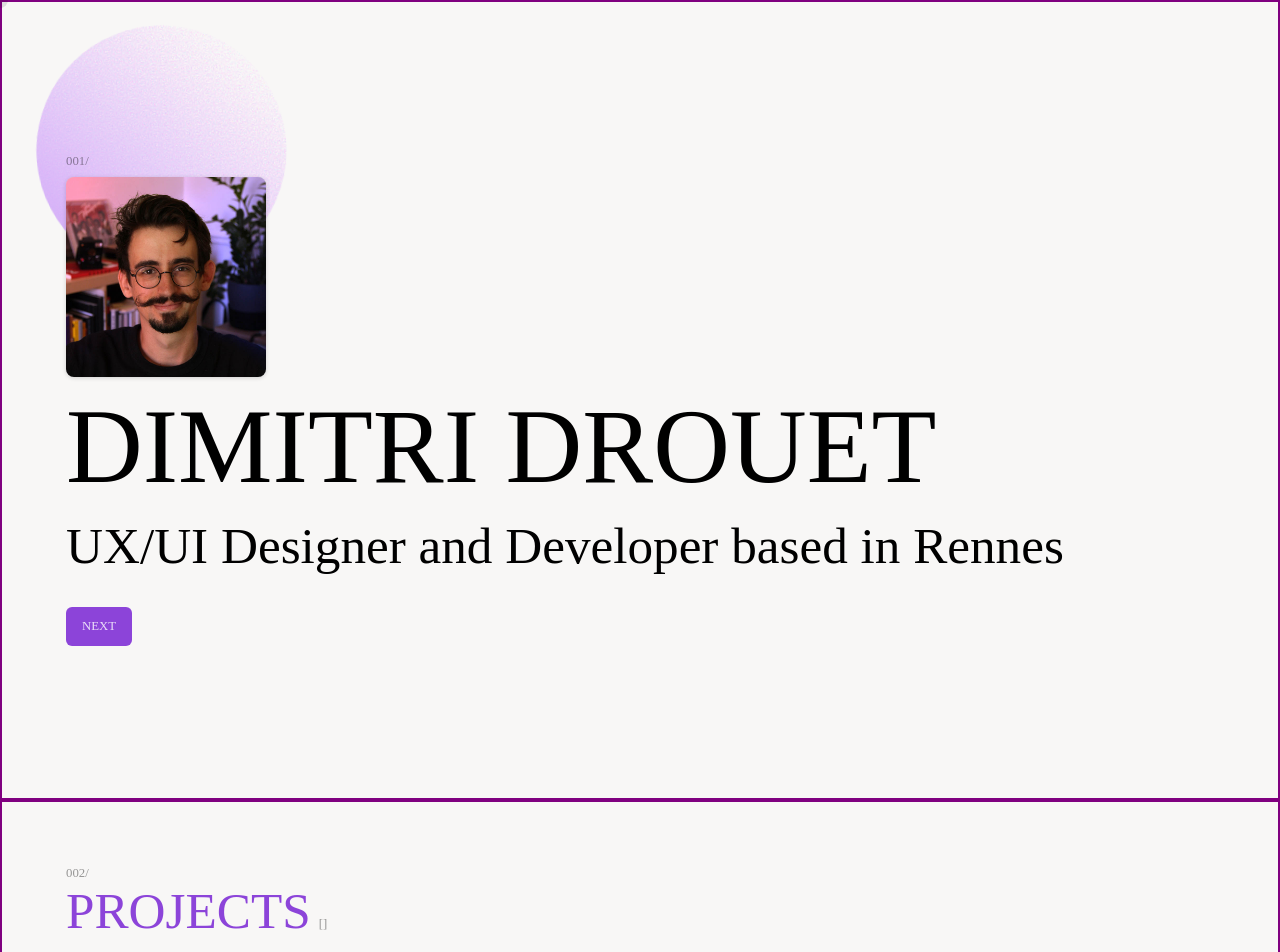
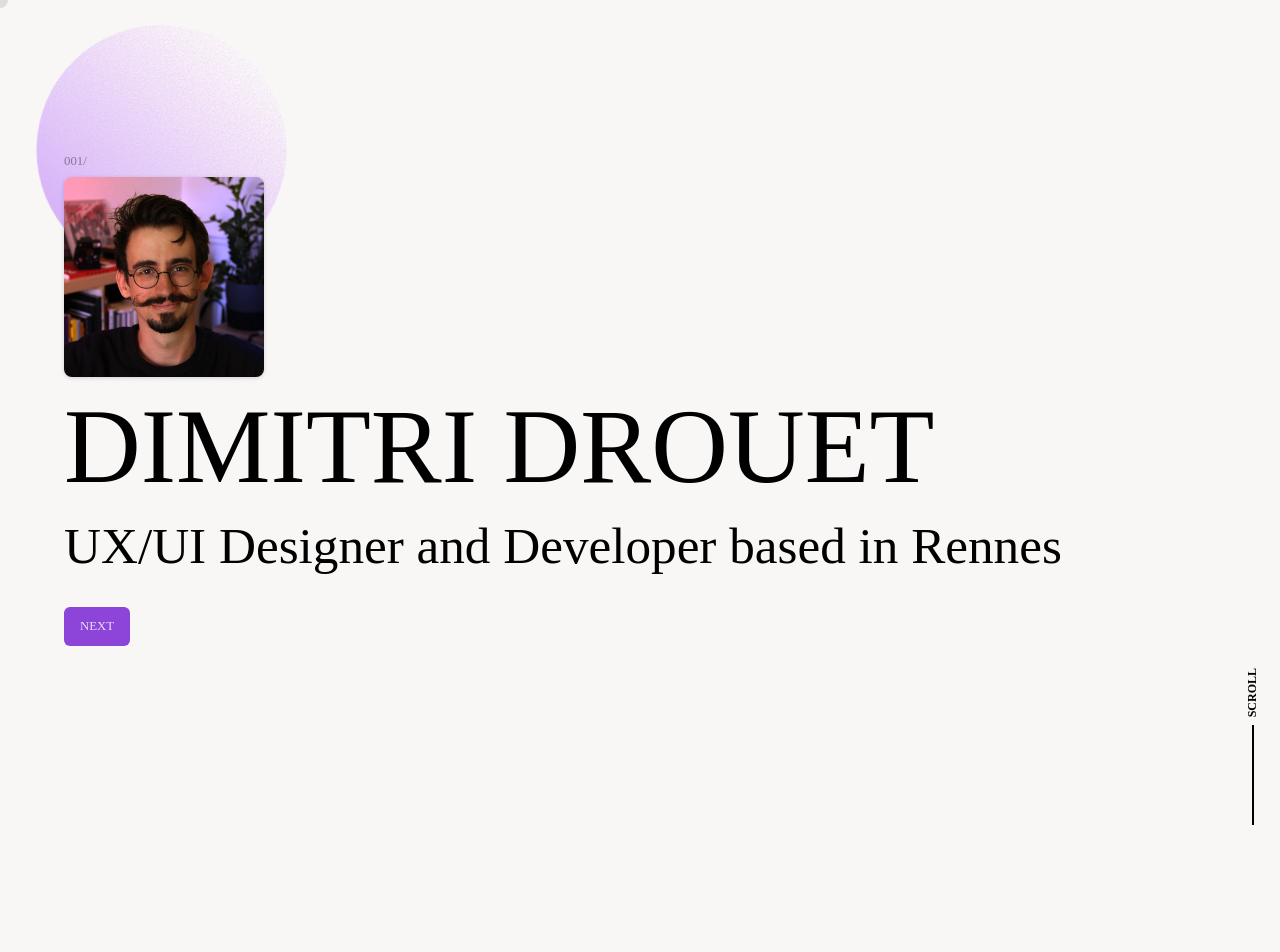
Before and after one commit to DindieWestWood/dimitridrouet.com, a React (Vite) app: page / in a window 1280 px wide. Shown: the top 952 px of the page. Built offline with nearby package versions, Linux system fonts and the light colour scheme.

Commit message:
Modification du cursor

```diff
--- a/src/assets/scripts/utils.tsx
+++ b/src/assets/scripts/utils.tsx
@@ -7,7 +7,8 @@ export const CLASSES = {
   ACTIVE_EFFECT: "active-effect",
   ACTIVE: "active",
   INDEX: "index",
-  BACKGROUND_SHAPE: "background-shape"
+  BACKGROUND_SHAPE: "background-shape",
+  ONE_LINE: "one-line"
 }
 
 export interface Position {
--- /dev/null
+++ b/src/component/cursor-trigger/cursor-trigger.tsx
@@ -0,0 +1,31 @@
+import { ReactNode, RefObject } from "react";
+import { CursorControl } from "../cursor/Cursor";
+
+export enum CursorStyle {
+  POINTER= "pointer",
+  GRAB= "grab",
+  GRABBING= "grabbing"
+}
+
+export interface CursorTriggerProps {
+  style?: CursorStyle;
+  children?: ReactNode;
+  cursorRef?: RefObject<CursorControl>;
+  toolip?: ReactNode;
+}
+
+const CLASSES = {
+  HOST: "cursor-trigger"
+}
+
+export default function CursorTrigger({style = CursorStyle.POINTER, cursorRef, children, toolip}: CursorTriggerProps) {
+
+  const handleEnter = () => cursorRef?.current?.open(toolip);
+  const handleLeave = () => cursorRef?.current?.close();
+
+  return (
+    <div className={CLASSES.HOST} onMouseEnter={handleEnter} onMouseLeave={handleLeave} style={{cursor: style}}>
+      {children}
+    </div>
+  );
+}
--- a/src/component/cursor/Cursor.scss
+++ b/src/component/cursor/Cursor.scss
@@ -7,32 +7,5 @@
   justify-content: center;
   z-index: $cursor-elevation;
   pointer-events: none;
+  opacity: .1;
 }
-
-.cursor-pointer {
-  position: absolute;
-  width: 1rem;
-  height: 1rem;
-
-  background-color: rgba(0, 0, 0, .1);
-  border-radius: 50%;
-}
-
-.cursor-tooltip {
-  position: absolute;
-  width: fit-content;
-  height: fit-content;
-
-  padding: 1rem;
-
-  background-color: rgba(0, 0, 0, .1);
-  border-radius: .5rem;
-
-  scale: 0;
-}
-
-.open {
-  .cursor-pointer {
-    transform: scale(1.5);
-  }
-}
--- a/src/component/cursor/Cursor.tsx
+++ b/src/component/cursor/Cursor.tsx
@@ -1,13 +1,13 @@
 import { ReactNode, forwardRef, useEffect, useImperativeHandle, useRef, useState } from "react";
 import { DEFAULT_POSITION, Position, Translation } from "../../assets/scripts/utils";
 import "./Cursor.scss";
-import { Back, gsap } from "gsap";
-
+import { Power3, gsap } from "gsap";
+import CursorPointer, { open as openCursor, close as closeCursor } from "./cursor-pointer/cursor-pointer";
+import CursorTooltip from "./cursor-tooltip/cursor-tooltip";
+import { CLASSES as TOOLTIP_CLASSES } from "./cursor-tooltip/cursor-tooltip";
 
 const CLASSES = {
-  HOST: "cursor",
-  POINTER: "cursor-pointer",
-  TOOLTIP: "cursor-tooltip"
+  HOST: "cursor"
 }
 
 const DEFAULT_TRANSLATION: Translation = {
@@ -25,15 +25,12 @@ export interface CursorControl {
 export const Cursor = forwardRef<CursorControl, CursorProps>((props, ref) => {
   const [targetPosition, setTargetPosition] = useState<Position>(DEFAULT_POSITION);
   const [renderedPosition, setRenderedPosition] = useState<Position>(DEFAULT_POSITION);
-  const [tooltip, setTooltip] = useState<ReactNode>(null);
 
-  const pointerTimelineRef = useRef<gsap.core.Timeline>(gsap.timeline());
-  const tooltipTimelineRef = useRef<gsap.core.Timeline>(gsap.timeline());
-  const tooltipRef = useRef<HTMLDivElement>(null);
+  const tooltipRef = useRef<CursorControl>(null);
   const positionRef = useRef<Position>(renderedPosition);
   const translationRef = useRef<Translation>(DEFAULT_TRANSLATION);
   const requestRef = useRef<number>();
-  const speed = .067;
+  const speed = .1;
 
 
   const handleMouseMove = (e: MouseEvent) => {
@@ -79,7 +76,7 @@ export const Cursor = forwardRef<CursorControl, CursorProps>((props, ref) => {
 
     const newTranslation = { x: cTx + dTx, y: cTy + dTy, z: 0 }
     translationRef.current = newTranslation;
-    if (tooltipRef) gsap.set(tooltipRef.current, { x: ` ${newTranslation.x}%`, y: `${newTranslation.y}%`, transformOrigin: origin });
+    if (tooltipRef) gsap.set(`.${TOOLTIP_CLASSES.HOST}`, { x: ` ${newTranslation.x}%`, y: `${newTranslation.y}%`, transformOrigin: origin });
   }
 
   const animate = () => {
@@ -90,24 +87,17 @@ export const Cursor = forwardRef<CursorControl, CursorProps>((props, ref) => {
   }
 
   const open = (tt?: ReactNode) => {
-    pointerTimelineRef?.current.kill();
-    pointerTimelineRef.current = gsap.timeline();
-    pointerTimelineRef.current.to(`.${CLASSES.POINTER}`,  { duration: .4, ease: Back.easeOut.config(3), scale: 2 });
-
-    if (tt) {
-      tooltipTimelineRef?.current
-        .call(() => setTooltip(tt))
-        .to(`.${CLASSES.TOOLTIP}`, { duration: .6, ease: Back.easeOut.config(3), scale: 1 });
-    }
+    gsap.killTweensOf(`.${CLASSES.HOST}`, "opacity");
+    gsap.to(`.${CLASSES.HOST}`, { duration: .3, ease: Power3.easeInOut, opacity: .8 });
+    openCursor();
+    if (tt) tooltipRef?.current?.open(tt);
   }
 
   const close = () => {
-    console.log("CLOSE");
-    pointerTimelineRef.current.to(`.${CLASSES.POINTER}`,  { duration: .4, ease: Back.easeIn.config(3), scale: 1 });
-    if (tooltip) {
-      tooltipTimelineRef?.current
-        .to(`.${CLASSES.TOOLTIP}`, { duration: .2, ease: Back.easeIn.config(3), scale: 0 })
-    }
+    gsap.killTweensOf(`.${CLASSES.HOST}`, "opacity");
+    gsap.to(`.${CLASSES.HOST}`, { duration: .3, ease: Power3.easeInOut, opacity: .2 });
+    closeCursor();
+    tooltipRef?.current?.close();
   }
 
   useEffect(() => {
@@ -127,16 +117,13 @@ export const Cursor = forwardRef<CursorControl, CursorProps>((props, ref) => {
 
   useImperativeHandle(ref, () => ({
     open: open,
-    close: close,
-    setTooltip: (tooltip: ReactNode) => setTooltip(tooltip)
+    close: close
   }));
 
   return (
     <div className={CLASSES.HOST} style={{ left: `${renderedPosition.x}px`, top: `${renderedPosition.y}px` }}>
-      <div className={CLASSES.POINTER}/>
-      <div className={CLASSES.TOOLTIP} ref={tooltipRef}>
-        {tooltip}
-      </div>
+      <CursorPointer/>
+      <CursorTooltip ref={tooltipRef}/>
     </div>
   )
 });
--- /dev/null
+++ b/src/component/cursor/cursor-pointer/cursor-pointer.scss
@@ -0,0 +1,9 @@
+
+.cursor-pointer {
+  position: absolute;
+  width: 1rem;
+  height: 1rem;
+
+  background-color: rgba(0, 0, 0, 1);
+  border-radius: 50%;
+}
--- /dev/null
+++ b/src/component/cursor/cursor-pointer/cursor-pointer.tsx
@@ -0,0 +1,20 @@
+import "./cursor-pointer.scss";
+import { gsap, Back } from "gsap";
+
+const CLASSES = {
+  HOST: "cursor-pointer"
+}
+
+export const open = () => {
+  gsap.killTweensOf(`.${CLASSES.HOST}`, "scale");
+  gsap.to(`.${CLASSES.HOST}`, { duration: .3, ease: Back.easeOut.config(6), scale: 2});
+}
+
+export const close = () => {
+  gsap.killTweensOf(`.${CLASSES.HOST}`, "scale");
+  gsap.to(`.${CLASSES.HOST}`, { duration: .3, ease: Back.easeInOut.config(6), scale: 1});
+}
+
+export default function CursorPointer() {
+  return <div className={CLASSES.HOST}/>
+}
--- /dev/null
+++ b/src/component/cursor/cursor-tooltip/cursor-tooltip.scss
@@ -0,0 +1,18 @@
+.cursor-tooltip {
+  position: absolute;
+  width: fit-content;
+  height: fit-content;
+
+  padding: 1rem;
+
+  background-color: black;
+  color: white;
+  border-radius: .5rem;
+
+  scale: 0;
+
+  p {
+    font-size: .75rem;
+    font-weight: 400;
+  }
+}
--- /dev/null
+++ b/src/component/cursor/cursor-tooltip/cursor-tooltip.tsx
@@ -0,0 +1,43 @@
+import "./cursor-tooltip.scss"
+import { ReactNode, forwardRef, useRef, useImperativeHandle, useState } from "react";
+import { gsap, Back } from "gsap";
+
+export interface CursorTooltipProps {}
+export interface CursorTooltipControl {
+  open: (tooltip?: ReactNode) => void,
+  close: () => void
+}
+
+export const CLASSES = {
+  HOST: "cursor-tooltip"
+}
+
+const CursorTrigger = forwardRef<CursorTooltipControl, CursorTooltipProps>((props, ref) => {
+  const [tooltip, setTooltip] = useState<ReactNode>(null);
+
+  const open = (tooltip: ReactNode) => {
+    gsap.killTweensOf(`.${CLASSES.HOST}`, "scale");
+    gsap.timeline()
+      .to(`.${CLASSES.HOST}`, { duration: .2, ease: Back.easeIn.config(3), scale: 0 })
+      .call(() => setTooltip(tooltip))
+      .to(`.${CLASSES.HOST}`, { duration: .3, ease: Back.easeOut.config(3), scale: 1});
+  }
+
+  const close = () => {
+    gsap.killTweensOf(`.${CLASSES.HOST}`, "scale");
+    gsap.to(`.${CLASSES.HOST}`, { duration: .2, ease: Back.easeIn.config(3), scale: 0 });
+  }
+
+  useImperativeHandle(ref, () => ({
+    open: open,
+    close: close
+  }));
+
+  return (
+    <div className={CLASSES.HOST}>
+      {tooltip}
+    </div>
+  );
+});
+
+export default CursorTrigger;
--- a/src/pages/home-page/home-page.scss
+++ b/src/pages/home-page/home-page.scss
@@ -1,4 +1,5 @@
 .home-cover {
+  position: relative;
   justify-content: center;
   gap: 2rem;
 }
@@ -24,3 +25,28 @@
   align-items: start;
   //gap: 1rem;
 }
+
+.scroll-invite {
+  position: absolute;
+  display: flex;
+  flex-direction: column;
+  gap: .5rem;
+  align-items: center;
+  bottom: -25px;
+  right: 20px;
+
+  p {
+    font-size: .75rem;
+    font-weight: 600;
+    text-transform: uppercase;
+    writing-mode: vertical-rl;
+    text-orientation: mixed;
+    transform: rotate(180deg);
+  }
+
+  .scoll-invite-line {
+    height: 100px;
+    width: 2px;
+    background-color: black;
+  }
+}
--- a/src/pages/home-page/home-page.tsx
+++ b/src/pages/home-page/home-page.tsx
@@ -12,6 +12,7 @@ import Button from "../../component/button/Button";
 import HoverEffect from "../../component/effects/hover-effect/hover-effect";
 import PROFILE_PICTURE from '../../assets/images/profile-picture.jpg';
 import ProjectSelector from "../../component/project/selector/project-selector";
+import CursorTrigger, { CursorStyle } from "../../component/cursor-trigger/cursor-trigger";
 export interface PageProps extends CursorTriggerProps {}
 
 export function HomePageComponent({cursorRef}: PageProps) {
@@ -29,7 +30,7 @@ export function HomePageComponent({cursorRef}: PageProps) {
       <section className="home-cover">
           <div className="home-cover-headlines">
             <p className="index">001/</p>
-            <DragAndDropContainer width="200px" height="200px" message="The picture was here" cursorRef={cursorRef}>
+            <DragAndDropContainer width="200px" height="200px" message="The picture was here" cursorRef={cursorRef} placeholderTooltip="Click to reset" targetTooltip="Drag me">
               <HoverEffect width="100%" height="100%" >
                 <img src={PROFILE_PICTURE} />
               </HoverEffect>
@@ -38,14 +39,9 @@ export function HomePageComponent({cursorRef}: PageProps) {
             <h2>UX/UI Designer and Developer based in Rennes</h2>
           </div>
           <Button cursorRef={cursorRef}>Next</Button>
-      </section>
-      <section className="home-work">
-          <div className="project-grid">
-            <div className="home-description">
-                <p className="index">002/</p>
-                <ProjectSelector label="Projects" active={true}/>
-                <ProjectSelector label="Lab" active={false}/>
-            </div>
+          <div className="scroll-invite">
+            <p>Scroll</p>
+            <div className="scoll-invite-line"/>
           </div>
       </section>
       <section/>
--- a/src/style.scss
+++ b/src/style.scss
@@ -28,7 +28,6 @@ section {
   display: flex;
   flex-direction: column;
   align-items: start;
-  border: 2px solid purple;
 }
 
 h1 {
@@ -94,6 +93,10 @@ html.lenis {
   pointer-events: none;
 }
 
+.one-line {
+  white-space: nowrap;
+}
+
 @media screen and (min-width: 800px) {
   .project-grid {
     grid-template-columns: repeat(2, 1fr);
```
Also changed, not shown: src/component/drag-and-drop/container/Drag-and-drop-container.tsx (+20 -31 lines).
